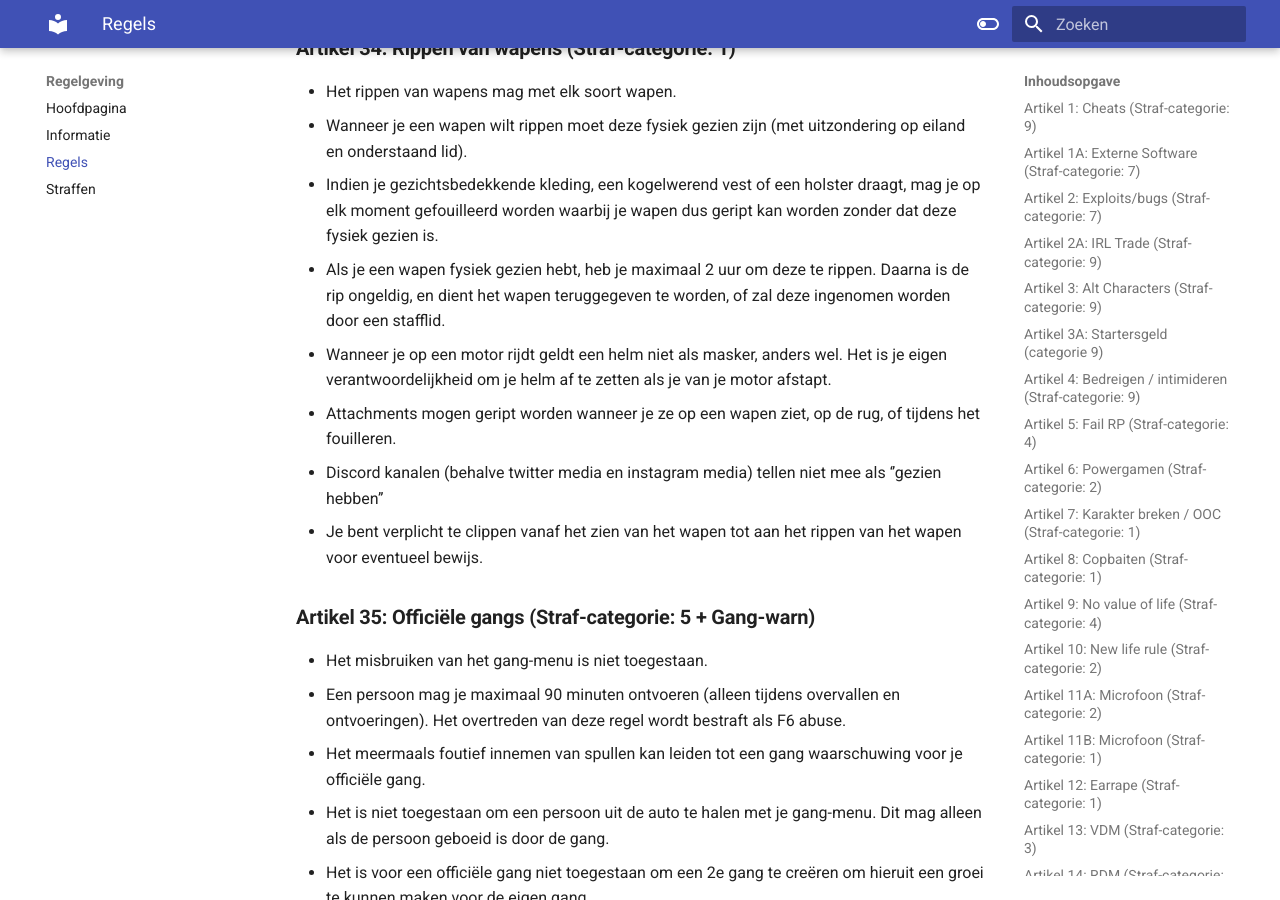
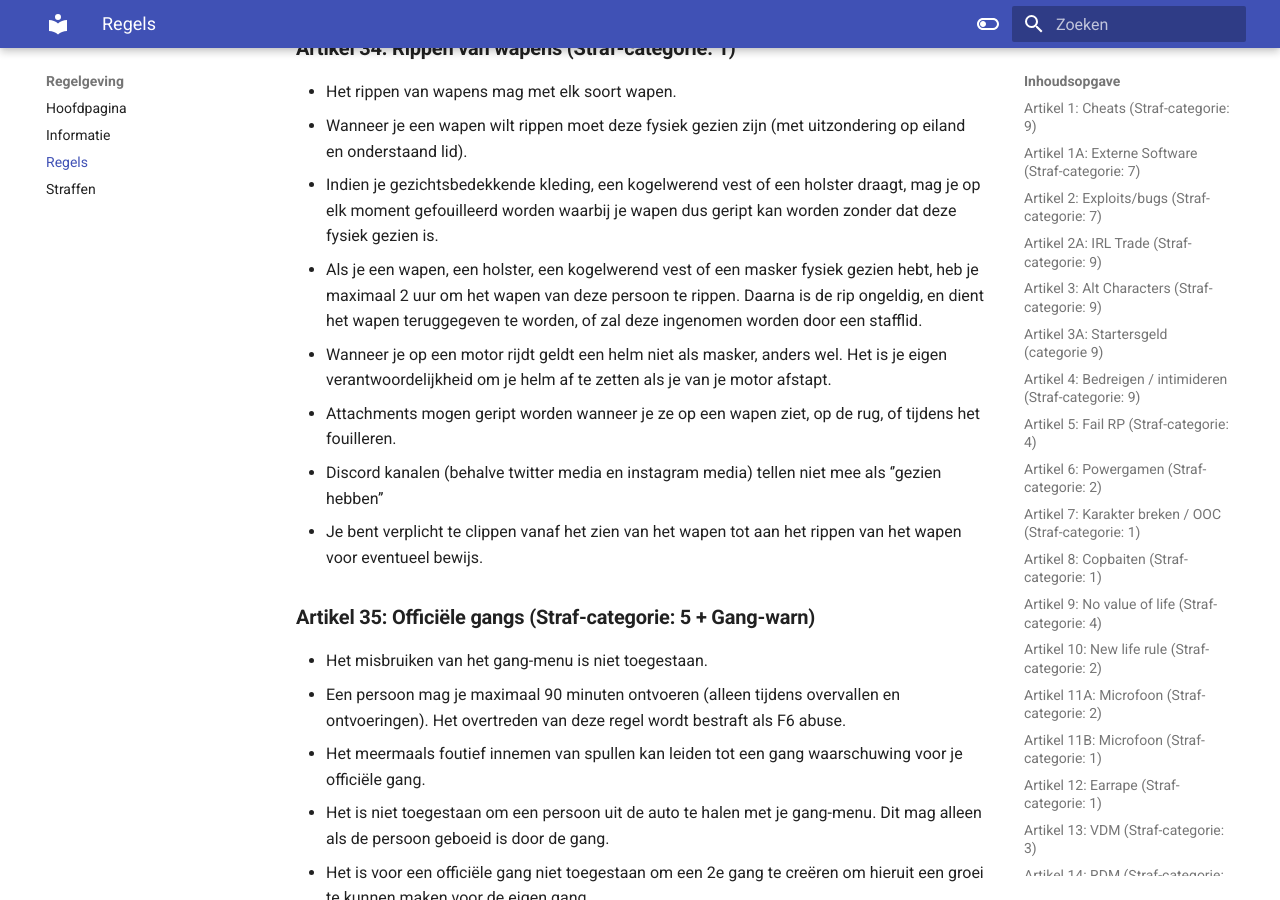
Before and after one commit to ZuiderVeenRP/apv, an MkDocs documentation site: the page built from docs/algemeen.md, in a window 1280 px wide and 900 px high, scrolled down 14865 px. Built offline with MkDocs 1.6.1 and Material for MkDocs 9.7.7, drawn with Linux system fonts in a browser that asks for light colours; comment, search, counter and statistics services are not loaded.

Commit message:
Update algemeen.md

```diff
--- a/docs/algemeen.md
+++ b/docs/algemeen.md
@@ -330,7 +330,7 @@
 - Het rippen van wapens mag met elk soort wapen.
 - Wanneer je een wapen wilt rippen moet deze fysiek gezien zijn (met uitzondering op eiland en onderstaand lid).
 - Indien je gezichtsbedekkende kleding, een kogelwerend vest of een holster draagt, mag je op elk moment gefouilleerd worden waarbij je wapen dus geript kan worden zonder dat deze fysiek gezien is.
-- Als je een wapen fysiek gezien hebt, heb je maximaal 2 uur om deze te rippen. Daarna is de rip ongeldig, en dient het wapen teruggegeven te worden, of zal deze ingenomen worden door een stafflid.
+- Als je een wapen, een holster, een kogelwerend vest of een masker fysiek gezien hebt, heb je maximaal 2 uur om het wapen van deze persoon te rippen. Daarna is de rip ongeldig, en dient het wapen teruggegeven te worden, of zal deze ingenomen worden door een stafflid.
 - Wanneer je op een motor rijdt geldt een helm niet als masker, anders wel. Het is je eigen verantwoordelijkheid om je helm af te zetten als je van je motor afstapt.
 - Attachments mogen geript worden wanneer je ze op een wapen ziet, op de rug, of tijdens het fouilleren.
 - Discord kanalen (behalve twitter media en instagram media) tellen niet mee als ‘’gezien hebben’’
```
